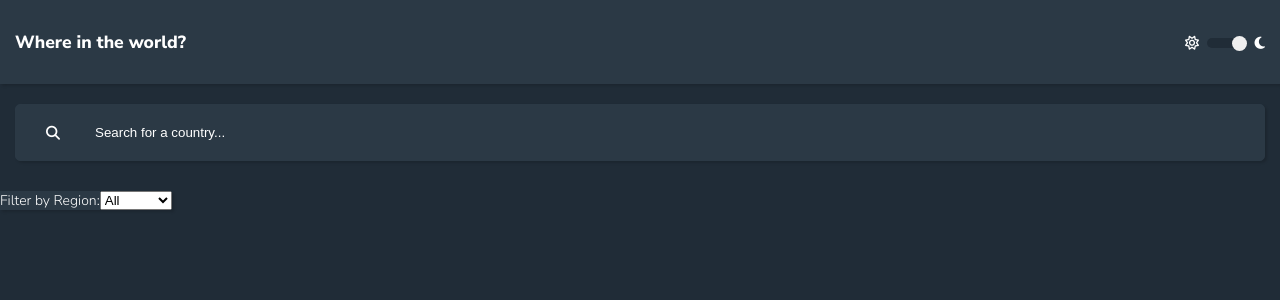
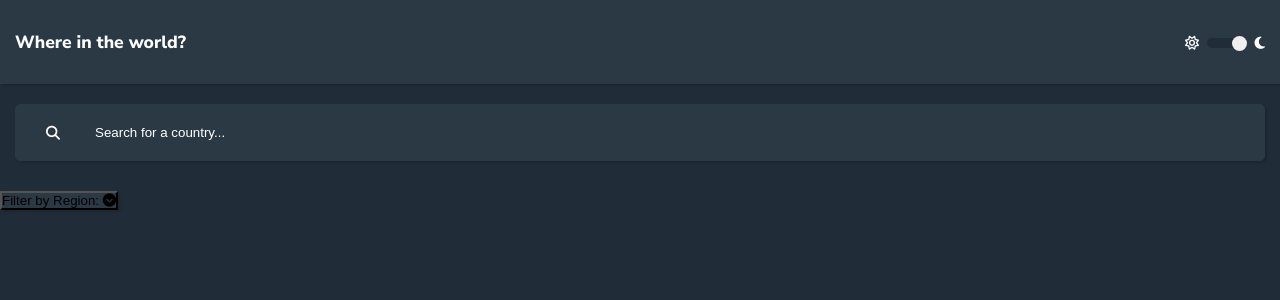
Before and after one commit to braien-machado/where-in-the-world, a React (Create React App) app: page / in a window 1280 px wide. Shown: the top 300 px of the page. Built offline with nearby package versions, Linux system fonts and the light colour scheme.

Commit message:
create dropdown to choose region

```diff
--- a/src/pages/Home.jsx
+++ b/src/pages/Home.jsx
@@ -1,23 +1,35 @@
-import React from 'react';
+import React, { useState } from 'react';
 
 export default function Home() {
+  const [region, setRegion] = useState('');
+  const [isHidden, setIsHidden] = useState(true);
+
+  const dropdown = () => {
+    const options = ['All', 'Africa', 'America', 'Asia', 'Europe', 'Oceania'];
+    return (
+      <div className="shadow-box dropdown">
+        {options.map((option) => (
+          <option value={option} onClick={() => setRegion(option)}>{option}</option>
+        ))}
+      </div>
+    );
+  };
+
+  const toggleDropdown = () => {
+    setIsHidden(!isHidden);
+  };
+
   return (
     <main>
       <label htmlFor="search-input" className="shadow-box" id="search-label">
         <i className="fas fa-search" />
         <input id="search-input" type="text" placeholder="Search for a country..." />
       </label>
-      <label htmlFor="select-region" className="shadow-box">
-        Filter by Region:
-        <select name="region" id="select-region">
-          <option value="" selected>All</option>
-          <option value="Afria">Africa</option>
-          <option value="America">America</option>
-          <option value="Asia">Asia</option>
-          <option value="Europe">Europe</option>
-          <option value="Oceania">Oceania</option>
-        </select>
-      </label>
+      <button type="button" className="shadow-box" onClick={toggleDropdown}>
+        {`Filter by Region: ${region}`}
+        <i className="fas fa-chevron-circle-down" />
+      </button>
+      { isHidden ? null : dropdown() }
     </main>
   );
 }
```
